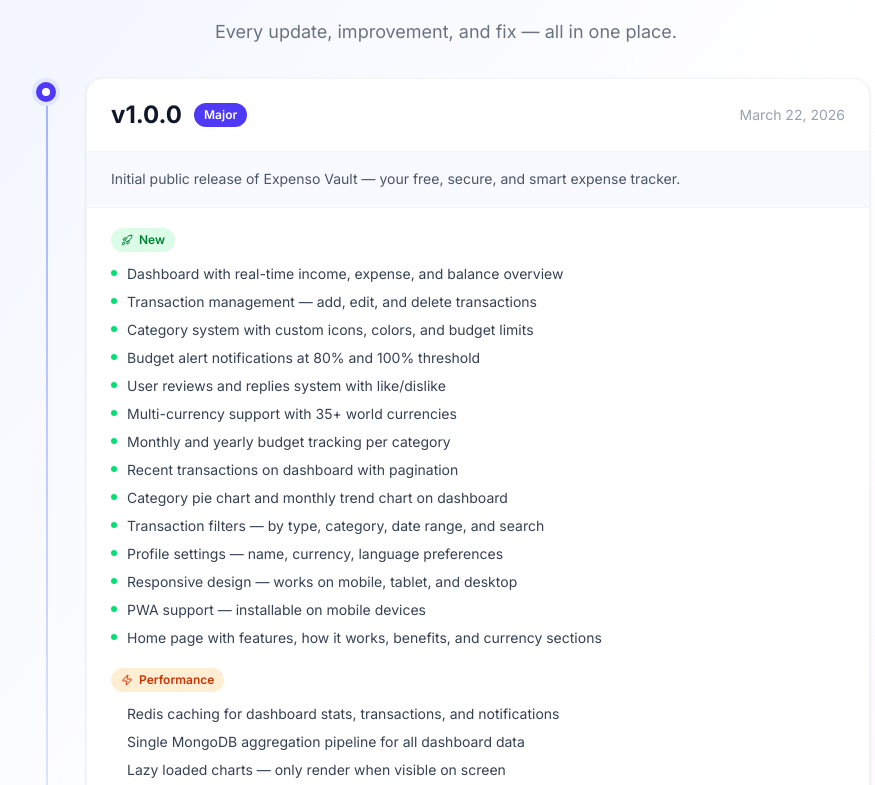
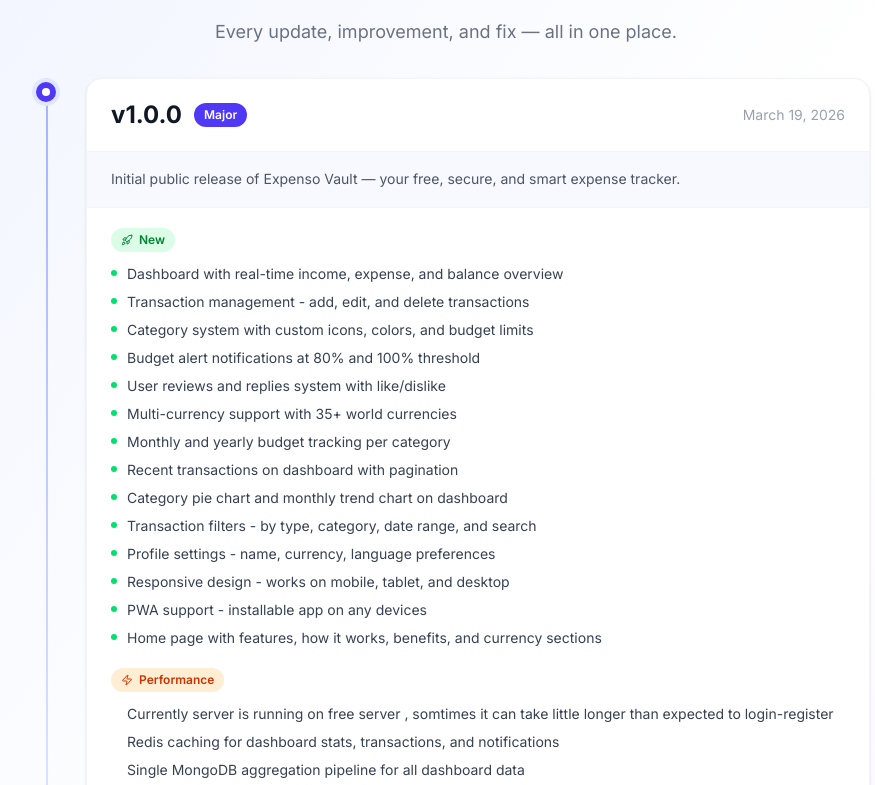
Before and after one commit to spidernestdev/Expenso-Vault, a Next.js app: page /changelog in a window 1280 px wide. Shown: the part 235-1020 px from the top of the page, without its empty margins (194-1069 px from the left). Built offline with nearby package versions, Linux system fonts and the light colour scheme.

Commit message:
change log

```diff
--- a/app/changelog/data.ts
+++ b/app/changelog/data.ts
@@ -16,13 +16,13 @@ export interface Version {
 export const changelog: Version[] = [
   {
     version: "1.0.0",
-    date: "March 22, 2026",
+    date: "March 19, 2026",
     badge: "major",
     summary: "Initial public release of Expenso Vault — your free, secure, and smart expense tracker.",
     changes: [
       // New Features
       { type: "new", text: "Dashboard with real-time income, expense, and balance overview" },
-      { type: "new", text: "Transaction management — add, edit, and delete transactions" },
+      { type: "new", text: "Transaction management - add, edit, and delete transactions" },
       { type: "new", text: "Category system with custom icons, colors, and budget limits" },
       { type: "new", text: "Budget alert notifications at 80% and 100% threshold" },
       { type: "new", text: "User reviews and replies system with like/dislike" },
@@ -30,17 +30,18 @@ export const changelog: Version[] = [
       { type: "new", text: "Monthly and yearly budget tracking per category" },
       { type: "new", text: "Recent transactions on dashboard with pagination" },
       { type: "new", text: "Category pie chart and monthly trend chart on dashboard" },
-      { type: "new", text: "Transaction filters — by type, category, date range, and search" },
-      { type: "new", text: "Profile settings — name, currency, language preferences" },
-      { type: "new", text: "Responsive design — works on mobile, tablet, and desktop" },
-      { type: "new", text: "PWA support — installable on mobile devices" },
+      { type: "new", text: "Transaction filters - by type, category, date range, and search" },
+      { type: "new", text: "Profile settings - name, currency, language preferences" },
+      { type: "new", text: "Responsive design - works on mobile, tablet, and desktop" },
+      { type: "new", text: "PWA support - installable app on any devices" },
       { type: "new", text: "Home page with features, how it works, benefits, and currency sections" },
 
       // Performance
+      { type: "performance", text: "Currently server is running on free server , somtimes it can take little longer than expected to login-register" },
       { type: "performance", text: "Redis caching for dashboard stats, transactions, and notifications" },
       { type: "performance", text: "Single MongoDB aggregation pipeline for all dashboard data" },
-      { type: "performance", text: "Lazy loaded charts — only render when visible on screen" },
-      { type: "performance", text: "Debounced search — no API call on every keystroke" },
+      { type: "performance", text: "Lazy loaded charts - only render when visible on screen" },
+      { type: "performance", text: "Debounced search - no API call on every keystroke" },
       { type: "performance", text: "Categories fetched once per page — no duplicate API calls" },
       { type: "performance", text: "Optimized images with WebP format and lazy loading" },
 
```
